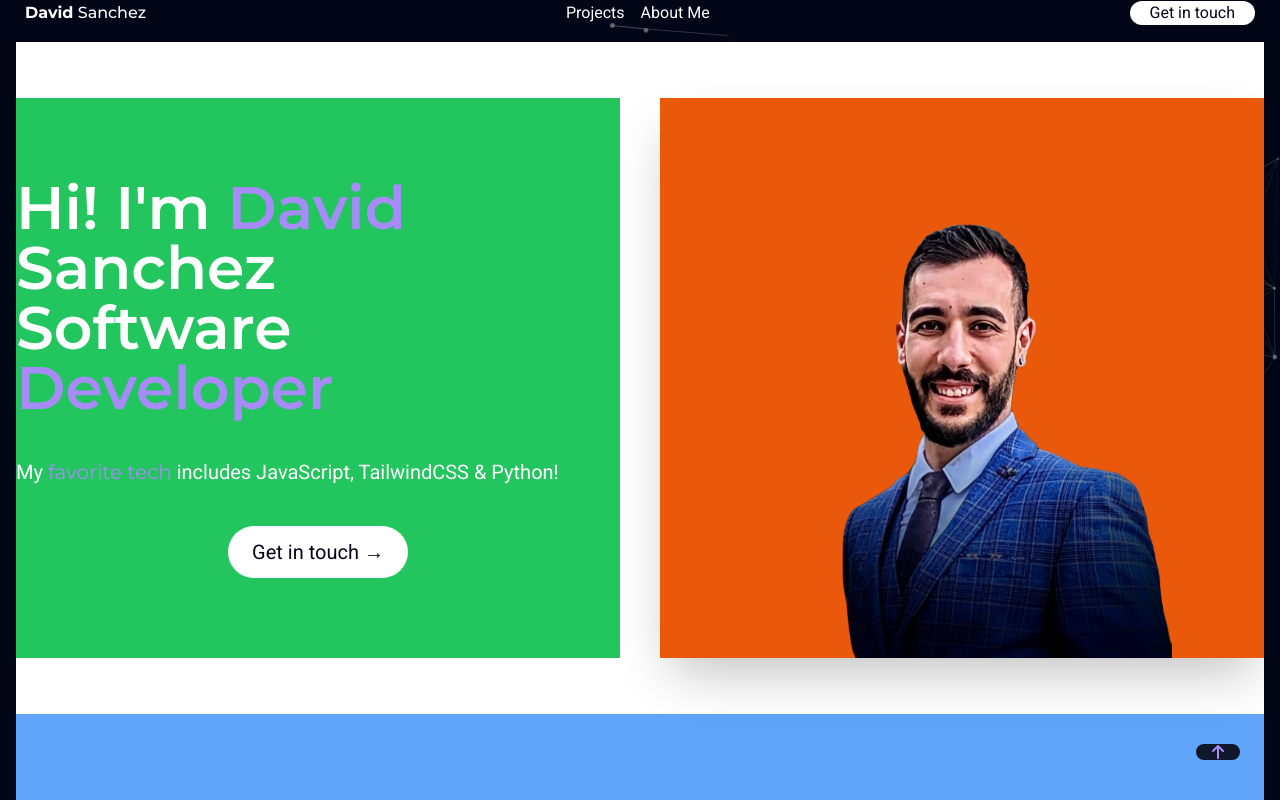
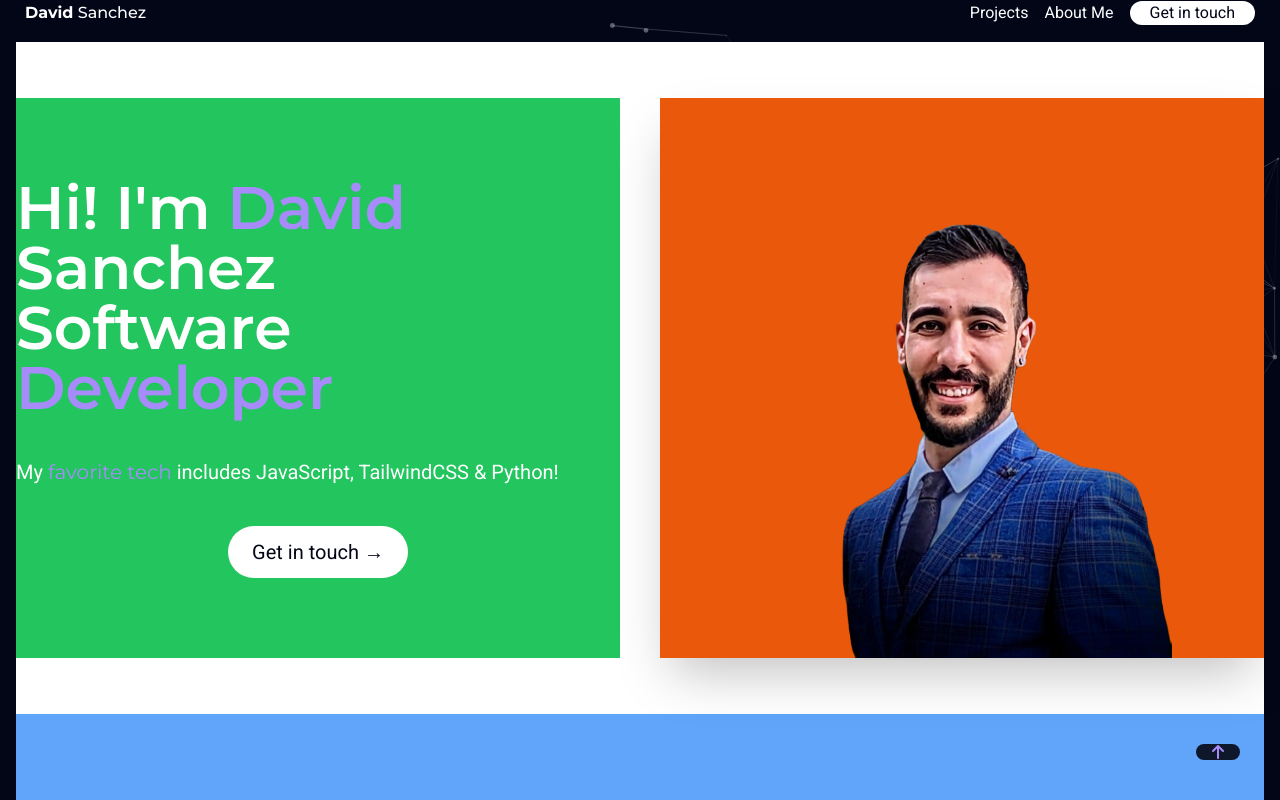
Before and after one commit to Davsan88/Davsan88.github.io, a SvelteKit app: page / in a window 1280 px wide. Shown: the top 800 px of the page. Built offline with nearby package versions, Linux system fonts and the light colour scheme.

Commit message:
Update Header.svelte

```diff
--- a/src/components/Header.svelte
+++ b/src/components/Header.svelte
@@ -13,7 +13,7 @@
     <h1 class="font-medium">
         <b class="font-bold montserrat">David</b> Sanchez
     </h1>
-    <div class="hidden sm:flex items-center gap-4">
+    <div class="hidden ml-auto pr-4 sm:flex items-center gap-4">
         {#each tabs as tab, index}
             <a href={tab.link} class="duration-200 hover:text-violet-400">
                 <p>{tab.name}</p>
```
